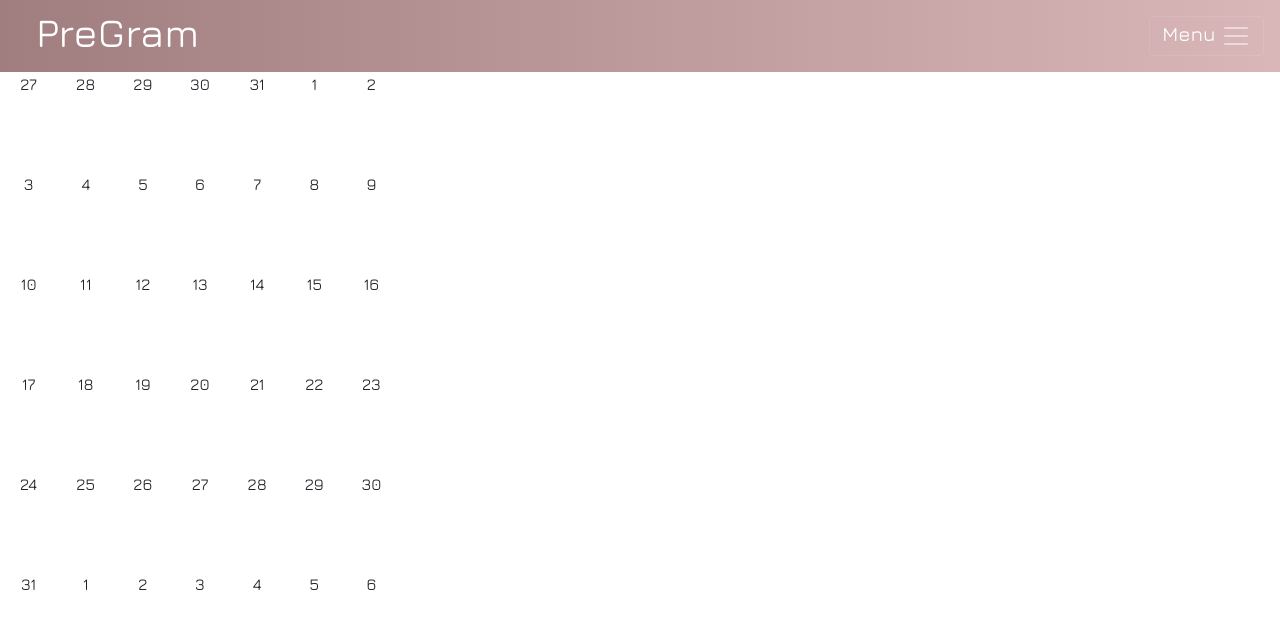
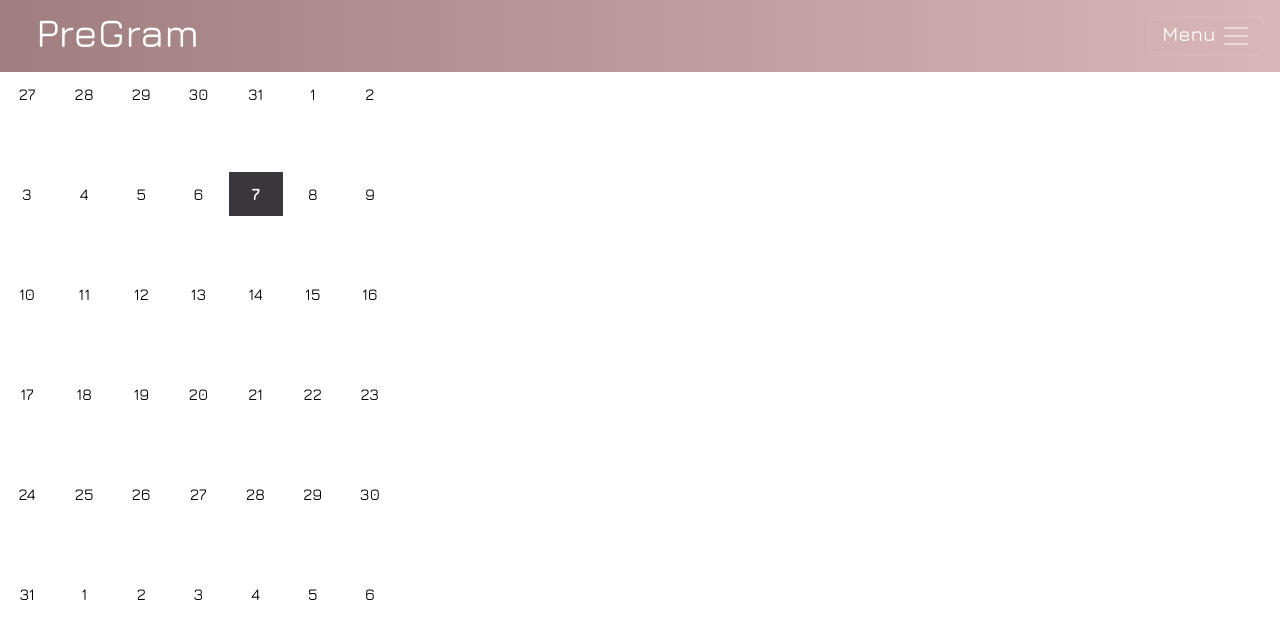
Before and after one commit to anette87/pre_gram, a React (Create React App) app: page /calendar in a window 1280 px wide. Shown: the top 638 px of the page. Built offline with nearby package versions, Linux system fonts and the light colour scheme.

Commit message:
Calendar create months

```diff
--- a/src/App.css
+++ b/src/App.css
@@ -329,7 +329,7 @@
 }
 
 .calendar .day div.selected {
-  background-color: red;
+  background-color: rgb(57,55,60);
   color: white;
   font-weight: bold;
 }
--- a/src/containers/Calendar.js
+++ b/src/containers/Calendar.js
@@ -1,27 +1,34 @@
-import React from 'react';
+import React, {useState, useEffect} from 'react';
 import moment from "moment";
 
 export default function Calendar() {
 
-    const value = moment();
+    const [calendar, setCalendar] = useState([])
+    const [value, setValue] = useState(moment());
+
     const startDay = value.clone().startOf("month").startOf("week");
     const endDay = value.clone().endOf("month").endOf("week");
-    const day = startDay.clone().subtract(1, "day")
-    const calendar = []
 
-    while(day.isBefore(endDay, "day")){
-        calendar.push(
-            Array(7).fill(0).map(() => day.add(1, "day").clone())
-        )
-    }
+    useEffect(() => {
+        const day = startDay.clone().subtract(1, "day")
+        const a = []
 
+        while(day.isBefore(endDay, "day")){
+            a.push(
+                Array(7).fill(0).map(() => day.add(1, "day").clone())
+            )
+        }
+        setCalendar(a);
+    },[value])
 
     return (
            <table className="calendar">
                {calendar.map((week) => (
                    <div>
                        {week.map((day) => (
-                           <td className="day">{day.format("D").toString()}</td>
+                           <td className="day" onClick={() => setValue(day)}>
+                               <div className={value.isSame(day, "day") ? "selected" : ""}>{day.format("D").toString()}</div>
+                            </td>
                         ))}
                     </div>
                 ))}
--- a/src/containers/MenuItems.js
+++ b/src/containers/MenuItems.js
@@ -6,7 +6,7 @@
     },
     {
        title: 'Feed Preview',
-       ur: '/feedpreview', //link
+       url: '/feedpreview', //link
        cName: 'nav-links'
    },
     {
```
